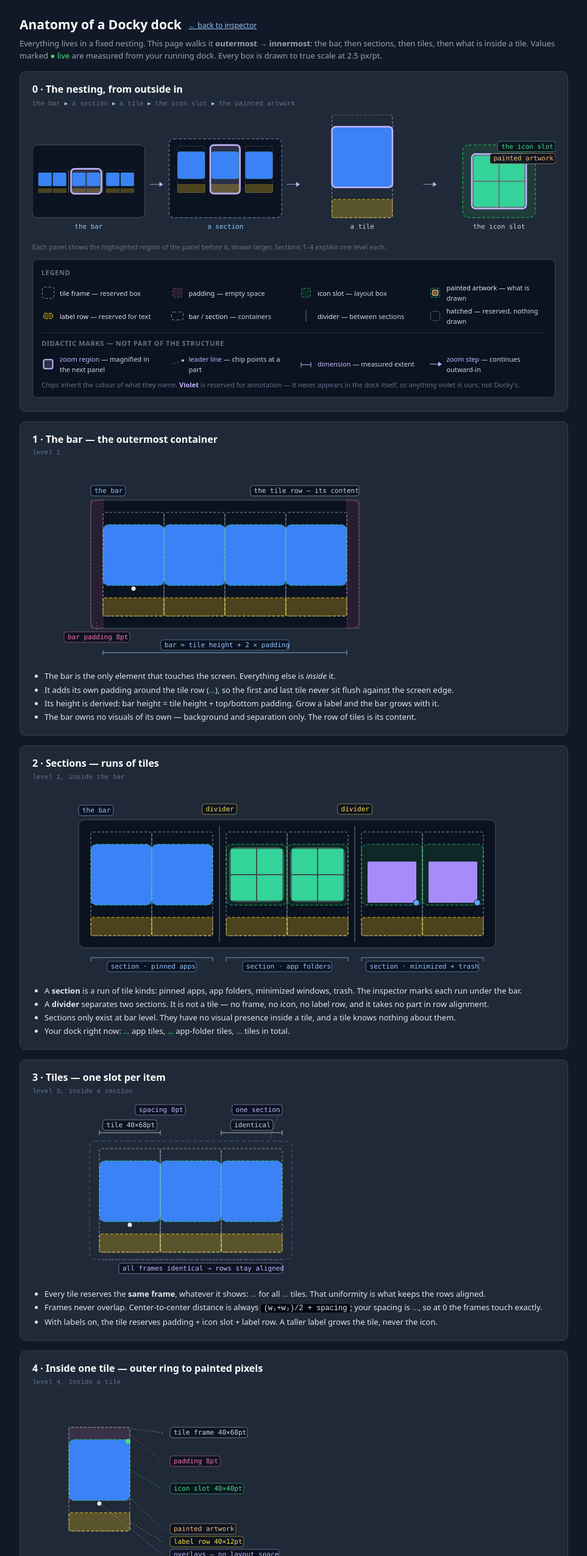
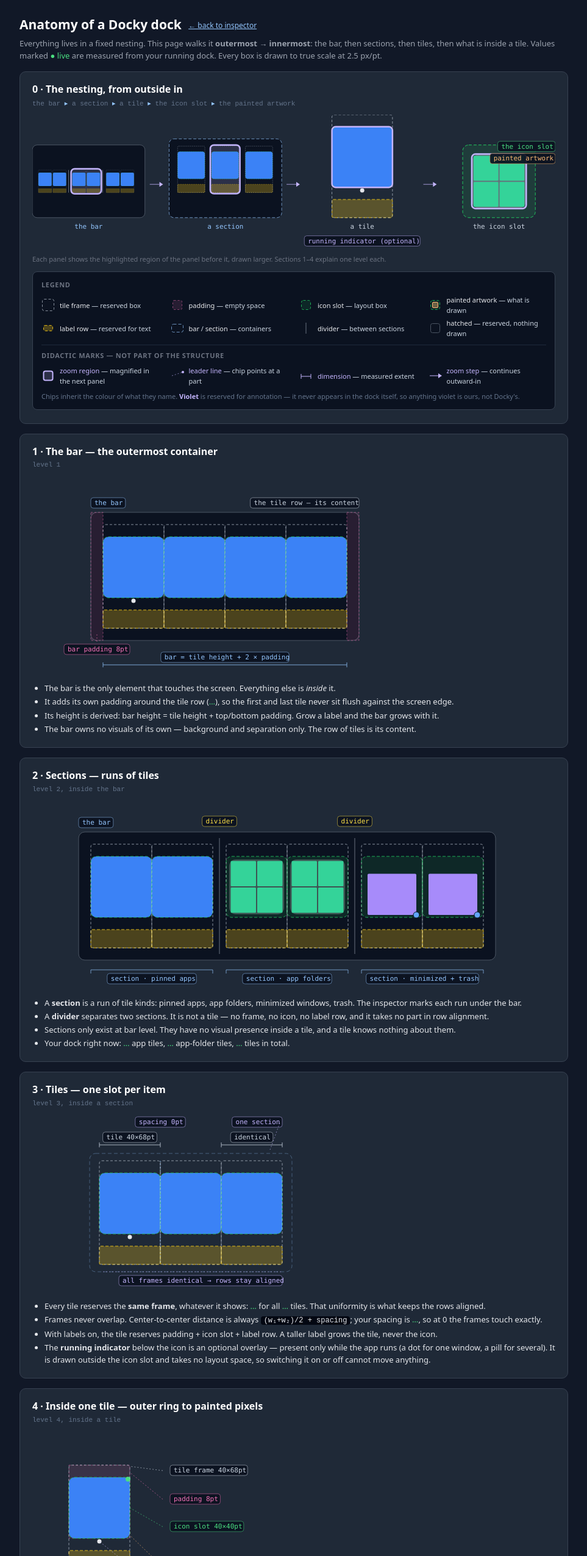
Before and after one commit to tobiashochguertel/docky-inspector, a website: page public/structure.html in a window 1280 px wide. Shown: the top 2551 px of the page at 61% size, without its empty margins (158-1121 px from the left). Drawn offline with Linux system fonts and the light colour scheme; no server answers.

Commit message:
feat: show the optional running indicator on the canonical tile figure

```diff
--- a/public/structure.html
+++ b/public/structure.html
@@ -100,6 +100,7 @@ are measured from your running dock. Every box is drawn to true scale at <span i
 <li>Every tile reserves the <b>same frame</b>, whatever it shows: <span class="live" id="t-frame">…</span> for all <span class="live" id="t-total">…</span> tiles. That uniformity is what keeps the rows aligned.</li>
 <li>Frames never overlap. Center-to-center distance is always <code>(w₁+w₂)/2 + spacing</code>; your spacing is <span class="live" id="t-spacing">…</span>, so at 0 the frames touch exactly.</li>
 <li>With labels on, the tile reserves padding + icon slot + label row. A taller label grows the tile, never the icon.</li>
+<li>The <b>running indicator</b> below the icon is an optional overlay — present only while the app runs (a dot for one window, a pill for several). It is drawn outside the icon slot and takes no layout space, so switching it on or off cannot move anything.</li>
 </ul>
 </div>
 
@@ -275,9 +276,9 @@ are measured from your running dock. Every box is drawn to true scale at <span i
     p.push(b + txt(PW / 2, base + 18, "a section", C.info, "middle"));
     // panel 3 — a tile, focus = the icon slot
     let c = `<g transform="translate(43,${base - u(T.h)})">${focusBg(...slotBox())}</g>`;
-    c += tile(43, base - u(T.h), {});
+    c += tile(43, base - u(T.h), { run: true });
     c += `<g transform="translate(43,${base - u(T.h)})">${slotRing()}</g>`;
-    p.push(c + txt(PW / 2, base + 18, "a tile", C.struct, "middle"));
+    p.push(c + txt(PW / 2, base + 18, "a tile", C.struct, "middle") + chip(PW / 2, base + 30, "running indicator (optional)", C.did, "middle"));
     // panel 4 — the icon slot, focus = the painted artwork
     const sl = 120, sx = 33, sy = base - sl;
     const pbx = sx + (sl - u(T.paintFolder[0])) / 2, pby = sy + (sl - u(T.paintFolder[1])) / 2;
@@ -293,7 +294,7 @@ are measured from your running dock. Every box is drawn to true scale at <span i
       body += `<g transform="translate(${i * (PW + GAP)},0)">${panel}</g>`;
       if (i < p.length - 1) body += `<g transform="translate(${i * (PW + GAP) + PW + 8},${base - 55})">${arrow(0, 0)}</g>`;
     });
-    return svg(p.length * PW + (p.length - 1) * GAP, base + 34, body);
+    return svg(p.length * PW + (p.length - 1) * GAP, base + 54, body);
   }
 
   // ---- figure 1: the bar --------------------------------------------------
```
